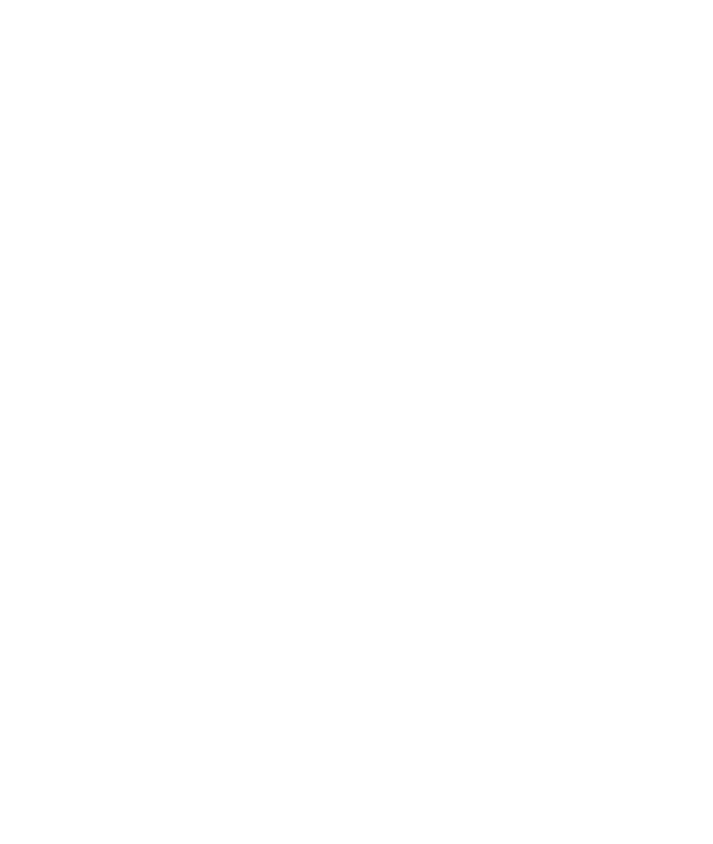
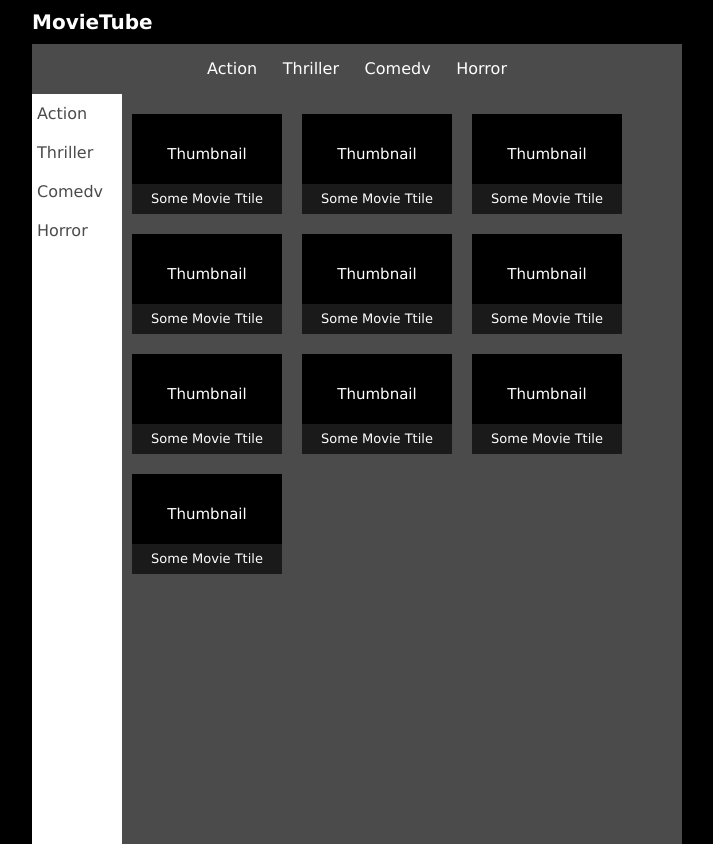
Before and after one commit to FbW-E03/exercise-2-flex-hollylui, a plain HTML site: page index.html in a window 1280 px wide. Shown: the whole page, without its empty margins (283-996 px from the left). Before the commit the page ends 800 px from the top, so only its background shows below. Drawn offline with Linux system fonts and the light colour scheme.

Commit message:
Exercise is completed

```diff
--- a/index.html
+++ b/index.html
@@ -1,10 +1,63 @@
 <!DOCTYPE html>
 <html>
-    <head>
-        <title>FlexBox Tube</title>
-        <link rel="stylesheet" href="styles.css">
-    </head>
-    <body>
+  <head>
+    <title>FlexBox Tube</title>
+    <link rel="stylesheet" href="styles.css" />
+  </head>
+  <body>
+    <header><h1>MovieTube</h1></header>
 
-    </body>
+    <div class="background">
+      <nav class="container1">
+          <div>Action</div>
+          <div>Thriller</div>
+          <div>Comedv</div>
+          <div>Horror</div>
+     </nav>
+
+        <div class="container2">
+              <div>Action</div>
+              <div>Thriller</div>
+              <div>Comedv</div>
+              <div>Horror</div>
+        </div>
+
+        <div class="container3">
+              <div class="thumbnail">Thumbnail
+                  <div class="title">Some Movie Ttile</div>
+              </div>
+              <div class="thumbnail">Thumbnail
+                  <div class="title">Some Movie Ttile</div>
+              </div>
+              <div class="thumbnail">Thumbnail
+                  <div class="title">Some Movie Ttile</div>
+              </div>
+              <div class="thumbnail">Thumbnail
+                  <div class="title">Some Movie Ttile</div>
+              </div>
+              <div class="thumbnail">Thumbnail
+                  <div class="title">Some Movie Ttile</div>
+              </div>
+              <div class="thumbnail">Thumbnail
+                  <div class="title">Some Movie Ttile</div>
+              </div>
+              <div class="thumbnail">Thumbnail
+                  <div class="title">Some Movie Ttile</div>
+              </div>
+              <div class="thumbnail">Thumbnail
+                  <div class="title">Some Movie Ttile</div>
+              </div>
+              <div class="thumbnail">Thumbnail
+                  <div class="title">Some Movie Ttile</div>
+              </div>
+              <div class="thumbnail">Thumbnail
+                  <div class="title">Some Movie Ttile</div>
+              </div>
+
+        </div>
+    </div>
+
+      </div>
+    </div>
+  </body>
 </html>
--- a/styles.css
+++ b/styles.css
@@ -1,5 +1,97 @@
+:root {
+  font-size: 62.5%;
+}
+
 * {
-    padding: 0px;
-    margin: 0px;
-    font-family: Verdana, Geneva, Tahoma, sans-serif;
+  padding: 0px;
+  margin: 0px;
+  font-family: Verdana, Geneva, Tahoma, sans-serif;
 }
+
+body {
+  background-color: black;
+  color: white;
+}
+
+.background,
+header {
+  width: 650px;
+}
+
+header {
+  margin: 10px auto;
+}
+
+.background {
+  background-color: #4b4b4b;
+  height: 800px;
+  position: relative;
+}
+
+.container1,
+.container2 {
+  font-size: 1.6rem;
+}
+
+.background,
+.container1 {
+  margin: auto;
+}
+
+.container1 {
+  width: 300px;
+  height: 50px;
+  line-height: 50px;
+  display: flex;
+  flex-flow: row;
+  justify-content: space-between;
+}
+
+.container2 {
+  width: 90px;
+  height: 750px;
+  color: #4b4b4b;
+  display: flex;
+  flex-flow: column;
+  justify-content: flex-start;
+  background-color: white;
+}
+
+.container2 div {
+  padding: 10px 5px;
+}
+
+.container3 {
+  width: 600px;
+  display: flex;
+  flex-wrap: wrap;
+  justify-content: flex-start;
+  position: absolute;
+  top: 60px;
+  left: 90px;
+}
+
+.thumbnail {
+  height: 100px;
+
+  background-color: #000000;
+  margin: 10px 10px;
+  display: flex;
+  flex-direction: column;
+  justify-content: flex-end;
+  font-size: 1.5rem;
+  line-height: 6rem;
+}
+
+.title {
+  height: 30px;
+  line-height: 30px;
+  background-color: #1a1a1a;
+  font-size: 1.3rem;
+}
+
+.thumbnail,
+.title {
+  width: 150px;
+  text-align: center;
+}
```
